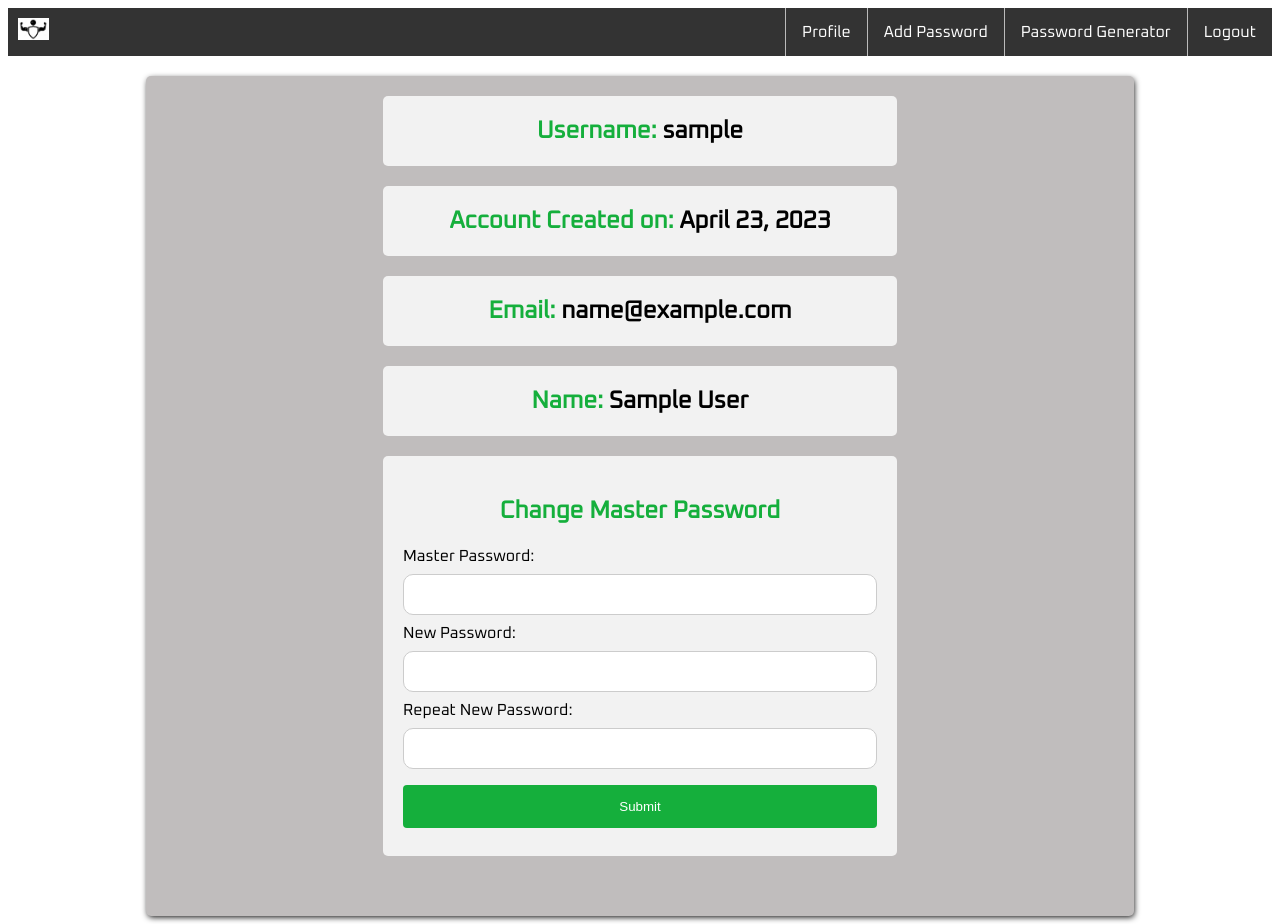
After one commit to AshwinRNair-ARN/USS-Password-management-and-authentication, a Django app: page /account in a window 1280 px wide. The commit adds this page. Run offline with Django 4.2, Linux system fonts and the light colour scheme; the visitor is signed in with stand-in values (Sample User, id 1).

Commit message:
Added profile

```diff
--- /dev/null
+++ b/manpass/templates/main/account.html
@@ -0,0 +1,50 @@
+{%extends "main/home.html"%}
+{% load static %}
+{% block title %}
+<title>Profile: {{user}}</title>
+{% endblock title %}
+{%block content%}
+    <div class = "div-container" style = "background-color: #c0bdbd; width: 75%;">
+        <div class = "div-container" style = "box-shadow:none">
+            <h1 class = "main-color" style="display:inline; position: relative;text-align: left">Username: </h1><h1 style="display:inline; word-wrap: break-word">{{user}}</h1>
+        </div>
+        <br />
+        <br />
+        <div class = "div-container" style = "box-shadow:none">
+            <h1 class = "main-color" style="display:inline; position: relative;text-align: left">Account Created on: </h1><h1 style="display:inline; word-wrap: break-word">{{user.date_joined | date:"F y, Y"}}</h1>
+        </div class = "div-container">
+        <br />
+        <br />
+        <div class = "div-container" style = "box-shadow:none">
+            <h1 class = "main-color" style="display:inline; position: relative;text-align: left">Email: </h1><h1 style="display:inline; word-wrap: break-word">{{user.email}}</h1>
+        </div>
+        <br />
+        <br />
+        <div class = "div-container" style = "box-shadow:none">
+            <h1 class = "main-color" style="display:inline; position: relative;text-align: left">Name: </h1><h1 style="display:inline; word-wrap: break-word">{{user.first_name}} {{user.last_name}}</h1>
+        </div>
+        <br />
+        <br />
+        <div class="div-container" style="box-shadow: none; width=50%">
+            <form method = "POST">
+                {% csrf_token %}
+                <h2 class = "main-color">Change Master Password</h2>
+
+                <p1 style="float: left">Master Password:</p1>
+                <input type="password" name = "password_field">
+
+                <p1 style="float: left">New Password:</p1>
+                <input type="password" name = "new_password1">
+
+                <p1 style="float: left">Repeat New Password:</p1>
+                <input type="password" name = "new_password2">
+
+                <input type="submit" value="Submit">
+            </form>
+        </div>
+        <br />
+        <br />
+        <br />
+    </div>
+
+{%endblock content%}
--- a/manpass/templates/main/home.html
+++ b/manpass/templates/main/home.html
@@ -24,12 +24,13 @@
                 </li>
 
                 {% if user.is_authenticated %}
+                    <li class ='list'><a href="{%url 'logout'%}">Logout</a></li>
                     <li class ='list'><a href="{% url 'generate_password' %}">Password Generator</a></li>
                     <li class ='list'><a href="{% url 'create' %}">Add Password</a></li>
-
+                    <li class ='list'><a href="{% url 'account' %}">Profile</a></li>
 
                 {% else %}
-
+                    <li class ='list'><a href="{%url 'login'%}">Login</a></li>
                 {% endif %}
 
             </ul>
--- a/manpass/urls.py
+++ b/manpass/urls.py
@@ -11,8 +11,14 @@ urlpatterns = [
     path('home', views.home, name='home'),
     path('sign-up', views.sign_up, name='sign_up'),
     path('otp', views.otp, name='otp'),
+    path("generate/", views.generate_password, name = "generate_password"),
     path('new/', login_required(LocationCreateView.as_view()), name='create'),
+    path('edit/<str:pk>/', login_required(LocationUpdateView.as_view()), name='edit'),
+    path('logout/', auth_views.LogoutView.as_view(template_name='main/logout.html'), name="logout" ),
     path("view/<str:pk>/", views.view, name = "view"),
-    path("generate/", views.generate_password, name = "generate_password"),
-    path('edit/<str:pk>/', login_required(LocationUpdateView.as_view()), name='edit'),
+    path('account', views.account, name="account"),
+
+
+
+
 ]
--- a/manpass/views.py
+++ b/manpass/views.py
@@ -19,6 +19,7 @@ import random
 import string
 import pyotp
 import re
+import time
 
 @login_required(login_url="/login")
 def home(request):
@@ -127,8 +128,8 @@ class LocationCreateView(CreateView):
             form_master_password = form.instance.master_password
             # the field titled "master_password" in Location model
 
-            user_password = self.request.user.password
-            # hashed master password in database
+            user_password = self.request.user.password # the users password is stored in the database
+
 
             if not check_password(form_master_password, user_password):
                 messages.error(self.request, "Error: Invalid Password.")
@@ -287,3 +288,42 @@ class LocationUpdateView(UpdateView):
 
     def get_success_url(self):
         return reverse_lazy('view', kwargs={'pk': self.object.pk})
+
+
+def change_master_secondary( password, user, new_pwd):
+    for i, c in enumerate(Location.objects.filter(author=user)):
+        decrypted = decrypt(password.encode(), c.website_password)
+        decrypted = decrypt(password.encode(), decrypted)
+
+        encrypted = encrypt(new_pwd.encode(), decrypted.encode())
+        encrypted = encrypt(new_pwd.encode(), encrypted.encode())
+
+        c.website_password = encrypted
+        c.save()
+
+
+@login_required
+def account(request):
+    if request.method =="POST":
+        master_password = request.user.password
+        post_password = request.POST.get("password_field")
+        if not check_password(post_password, master_password):
+            messages.error(request, "Incorrect Master Password")
+            return render(request, "main/account.html", {'user': request.user})
+
+        else:
+            requested_password = request.POST.get("new_password1")
+            if requested_password != request.POST.get("new_password2"):
+                return render(request, "main/account.html", {'user': request.user})
+
+            user = User.objects.get(username=request.user)
+            user.set_password(requested_password)
+            user.save()
+
+            messages.success(request, f""" Your password was recently changed successfully !""")
+
+            change_master_secondary(post_password, user, requested_password)
+
+            return redirect('login')
+    print("hello u reached just before the return")
+    return render(request, "main/account.html", {'user': request.user})
```
Also changed, not shown: manpass/forms.py (+17 -3 lines), manpass/templates/main/logout.html (added, +14 -0 lines).
